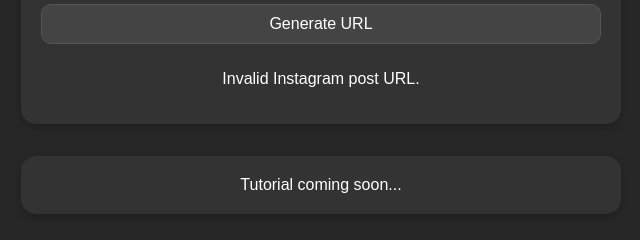
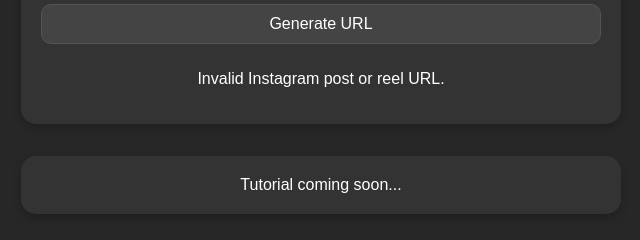
Before and after one commit to VEX-blue/twitter-convertor, a plain HTML site: page index.html in a window 1280 px wide. Both pictures are taken after typing "Sample", "Sample" into the empty fields and a click on the button "Generate URL". Shown: the part 399-639 px from the top of the page, 319-959 px from the left. Drawn offline with Linux system fonts and the light colour scheme.

Commit message:
Add files via upload

```diff
--- a/index.html
+++ b/index.html
@@ -99,7 +99,7 @@
         <h1>INSTAGRAM to FEDIVERSE</h1>
 
         <label for="username"><b>Instagram Username</b></label>
-        <input type="text" id="username" placeholder="Enter Instagram username">
+        <input type="text" id="username" placeholder="Enter Instagram username or full URL">
 
         <label for="postUrl"><b>Instagram Post URL</b></label>
         <input type="text" id="postUrl" placeholder="Enter Instagram post URL">
@@ -119,12 +119,18 @@
             var username = document.getElementById("username").value;
             var postUrl = document.getElementById("postUrl").value;
 
-            // Extract the Instagram post code using regex
-            var postCode = postUrl.match(/https:\/\/www\.instagram\.com\/p\/([^\/?]+)/);
+            // Check if the username is a full Instagram URL and extract just the username
+            var usernameMatch = username.match(/https:\/\/www\.instagram\.com\/([^\/]+)/);
+            if (usernameMatch) {
+                username = usernameMatch[1]; // Extract the username part from the URL
+            }
+
+            // Extract the Instagram post or reel code using regex
+            var postCode = postUrl.match(/https:\/\/www\.instagram\.com\/(p|reel)\/([^\/?]+)/);
 
             // If post code is found, generate the URL
-            if (postCode && postCode[1]) {
-                var generatedUrl = "https://kilogram.makeup/users/" + username.toLowerCase() + "/statuses/" + postCode[1];
+            if (postCode && postCode[2]) {
+                var generatedUrl = "https://kilogram.makeup/users/" + username.toLowerCase() + "/statuses/" + postCode[2];
 
                 // Create a clickable link
                 var link = document.createElement("a");
@@ -149,7 +155,7 @@
                 generatedUrlElement.innerHTML = '';  // Clear any existing content
                 generatedUrlElement.appendChild(link);
             } else {
-                document.getElementById("generatedUrl").textContent = "Invalid Instagram post URL.";
+                document.getElementById("generatedUrl").textContent = "Invalid Instagram post or reel URL.";
             }
         }
     </script>
```
